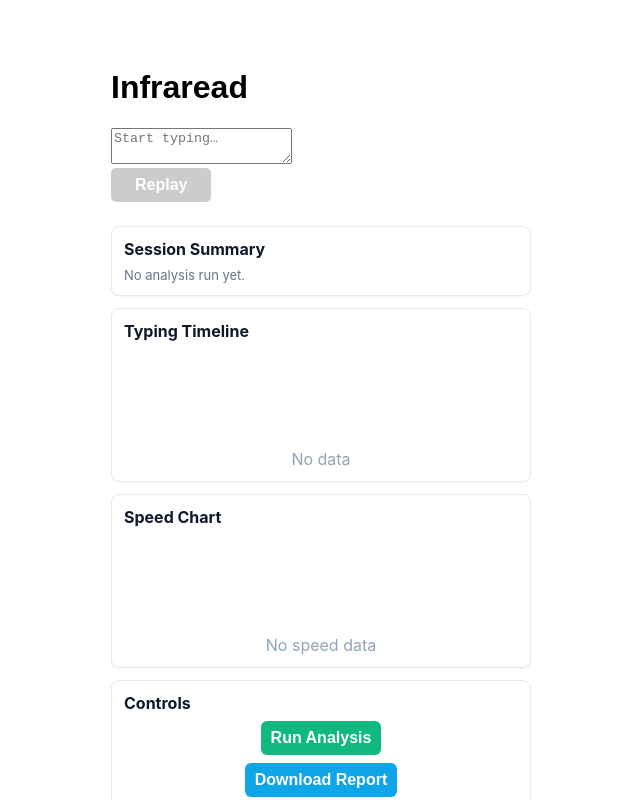
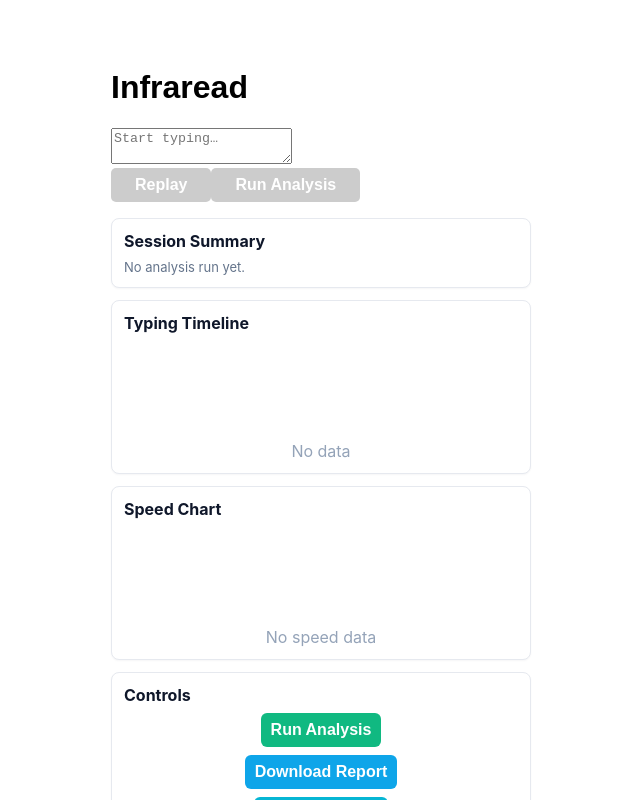
Before and after one commit to emilyscherny-create/Infraread, a React app in the folder src/: page / in a window 1280 px wide. Shown: the top 800 px of the page, without its empty margins (129-769 px from the left). Built offline with nearby package versions, Linux system fonts and the light colour scheme; the HTML template or start-up script is replaced by a standard one.

Commit message:
Refactor App component layout and controls
Refactor UI layout and controls in App component.

```diff
--- a/src/App.jsx
+++ b/src/App.jsx
@@ -21,7 +21,6 @@ export default function App() {
 
   // -----------------------------
   // Determine heat color based on typing speed
-  // Lower = calm blue, medium = green, fast = orange/red
   // -----------------------------
   function getHeatColor(speed) {
     if (speed > 600) return "rgba(0, 140, 255, 0.25)";   // calm blue
@@ -68,11 +67,9 @@ export default function App() {
       return (
         <span
           key={i}
+          className="heat-char"
           style={{
             backgroundColor: bg,
-            transition: "background-color 0.25s ease",
-            padding: "2px",
-            borderRadius: "3px"
           }}
         >
           {char}
@@ -152,8 +149,8 @@ export default function App() {
   // UI Rendering
   // -----------------------------
   return (
-    <div className="app-container" style={{ display: "flex", gap: 24 }}>
-      <main style={{ flex: 1 }}>
+    <div className="app-container">
+      <main className="editor-column">
         <h1 className="infraread-title">Infraread</h1>
 
         <div className="editor-section">
@@ -171,16 +168,25 @@ export default function App() {
           </div>
         </div>
 
+        <div className="controls-row">
           <button
-          className="replay-button"
+            className="btn replay-btn"
             onClick={startReplay}
             disabled={replaying || history.length === 0}
           >
             Replay
           </button>
+
+          <button
+            className="btn secondary-btn"
+            onClick={runAnalysis}
+            disabled={history.length === 0}
+          >
+            Run Analysis
+          </button>
+        </div>
       </main>
 
-      {/* Right column: Dashboard */}
       <Dashboard
         history={history}
         setHistory={setHistory}
```
Lines whose indentation alone changed are shown as unchanged.
